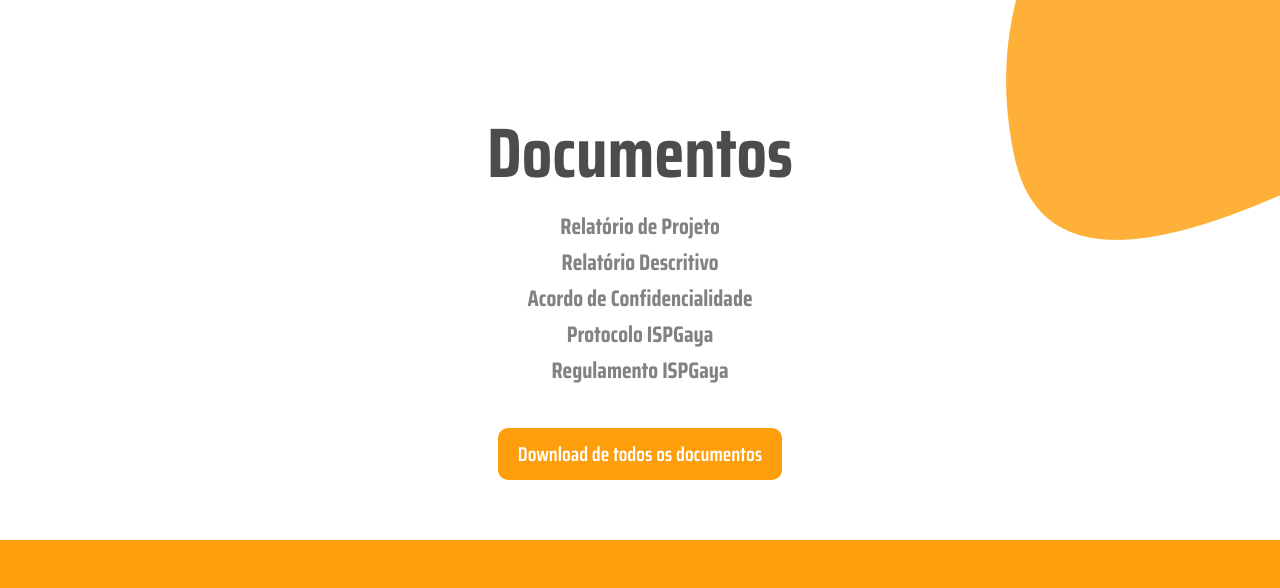
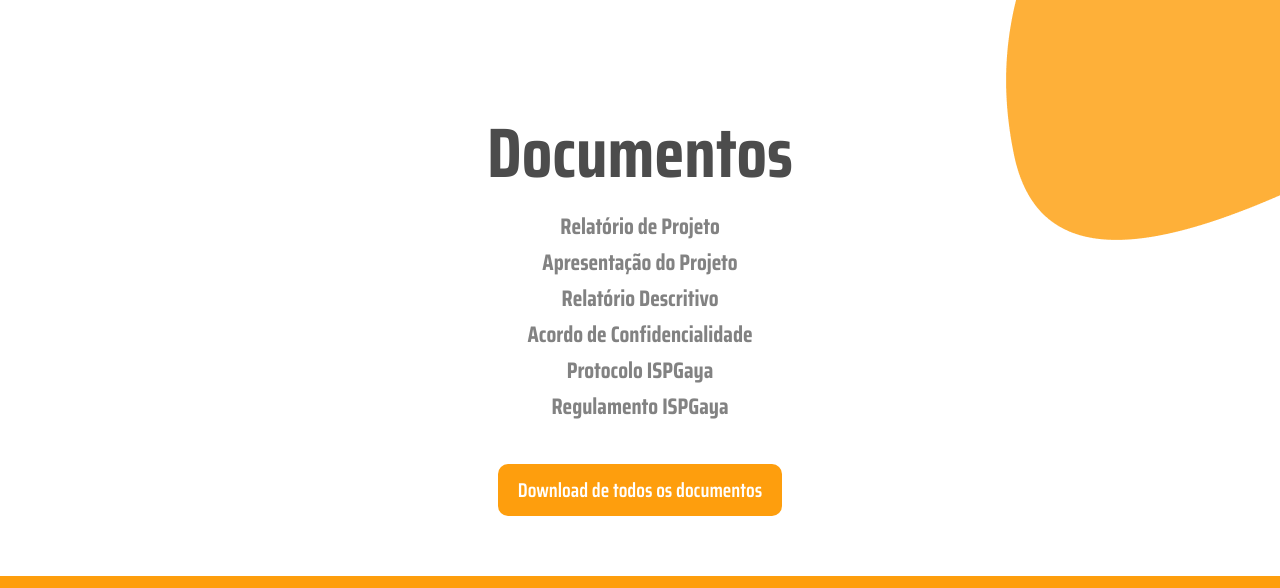
Before and after one commit to Jony-17/JoaoAraujo2019100802, a plain HTML site: page index.html in a window 1280 px wide. Shown: the part 2724-3312 px from the top of the page. Drawn offline with Linux system fonts and the light colour scheme.

Commit message:
Update index.html

```diff
--- a/index.html
+++ b/index.html
@@ -198,6 +198,7 @@
 
         <div class="content">
             <h2>Relatório de Projeto</h2>
+            <h2>Apresentação do Projeto</h2>
             <h2>Relatório Descritivo</h2>
             <h2>Acordo de Confidencialidade</h2>
             <h2>Protocolo ISPGaya</h2>
```
